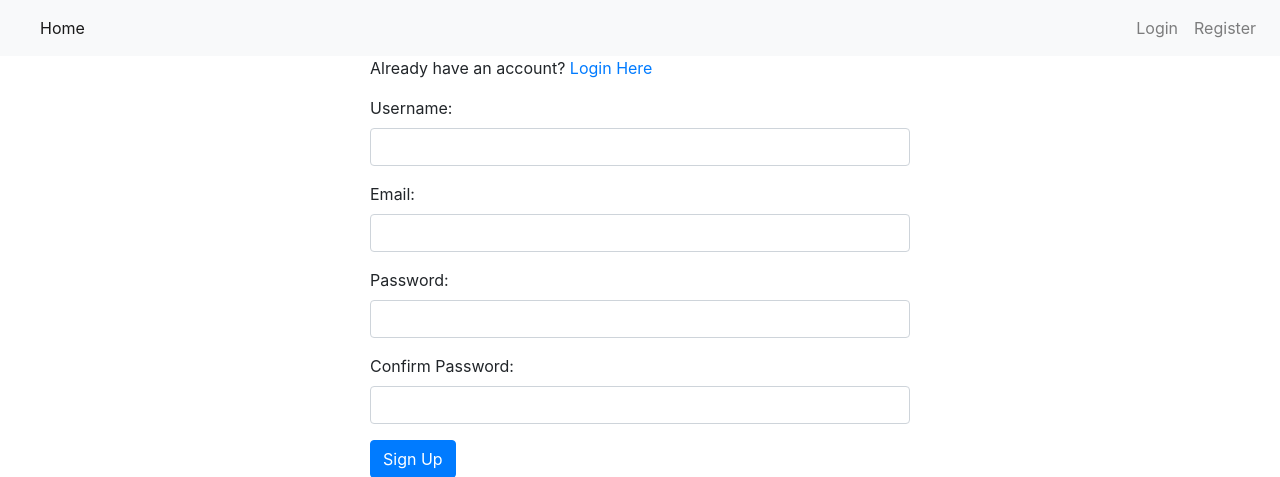
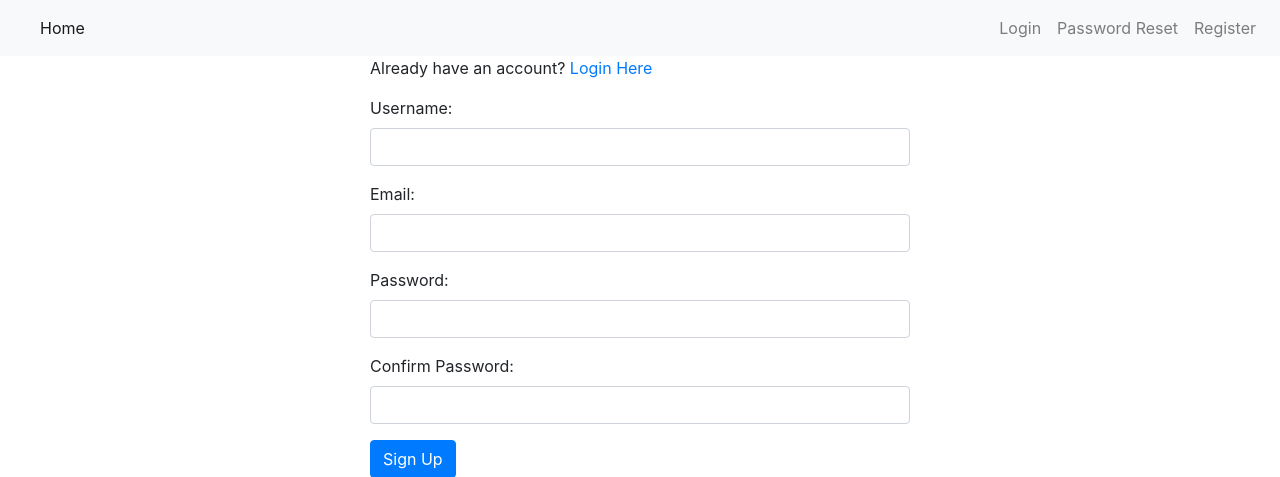
Before and after one commit to krystleb45/finalproject-poll, a Django app: page /accounts/register/ in a window 1280 px wide. Shown: the top 477 px of the page. Run offline with Django 4.2, Linux system fonts and the light colour scheme; some libraries are stand-ins or nearby versions.

Commit message:
class update

```diff
--- a/accounts/templates/accounts/login.html
+++ b/accounts/templates/accounts/login.html
@@ -27,7 +27,7 @@
                     <label for="password">Password</label>
                     <input type="password" class="form-control" name="password" placeholder="Password" required>
                 </div>
-                <button type="submit" class="btn btn-primary" value="Log In">Login</button>
+                <button type="submit" class="btn btn-primary" >Login</button>
                 <p>Need an account? <a href="{% url 'accounts:register' %}">Register Here</a></p>
             </form>
         </div>
--- a/congif/settings.py
+++ b/congif/settings.py
@@ -57,7 +57,7 @@ ROOT_URLCONF = "congif.urls"
 TEMPLATES = [
     {
         "BACKEND": "django.template.backends.django.DjangoTemplates",
-        "DIRS": [os.path.join(BASE_DIR, "templates")],
+        "DIRS": [str(BASE_DIR.joinpath("templates"))],
         "APP_DIRS": True,
         "OPTIONS": {
             "context_processors": [
--- a/congif/urls.py
+++ b/congif/urls.py
@@ -21,8 +21,8 @@ from django.views.generic import TemplateView
 urlpatterns = [
     path('', views.home, name='home'),
     path('admin/', admin.site.urls),
+    path('accounts/', include('accounts.urls', namespace="accounts")),
     path("accounts/", include("django.contrib.auth.urls")),
-    path('accounts/', include('accounts.urls', namespace="accounts")),
     path('poll/', include('poll.urls', namespace="poll")),
     path("", TemplateView.as_view(template_name="home.html"), name="home"),
 ]
--- a/poll/templates/includes/navbar.html
+++ b/poll/templates/includes/navbar.html
@@ -19,8 +19,10 @@
             {% if request.user.is_authenticated %}
             <a class="nav-link" href="{% url 'poll:list_by_user' %}">My Polls</a>
             <a class="nav-link" href="{% url 'accounts:logout' %}">Logout</a>
+            <a class="nav-link" href="{% url 'password_change' %}">Change Password</a>
             {% else %}
-            <a class="nav-link" href="{% url 'accounts:login' %}">Login</a>
+            <a class="nav-link" href="{% url 'login' %}">Login</a>
+            <a class="nav-link" href="{% url 'password_reset' %}">Password Reset</a>
             <a class="nav-link" href="{% url 'accounts:register' %}">Register</a>
             {% endif %}
         </div>
```
